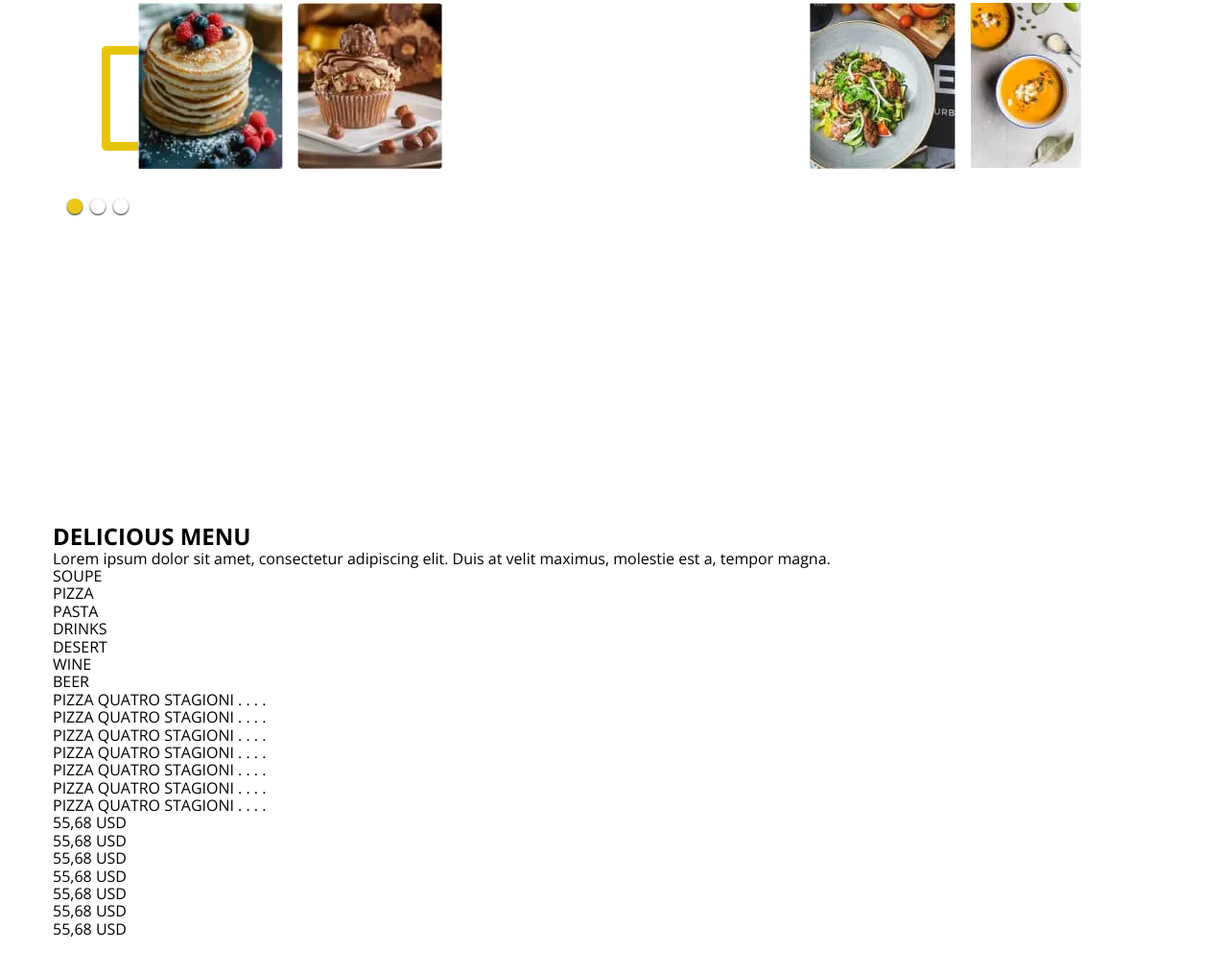
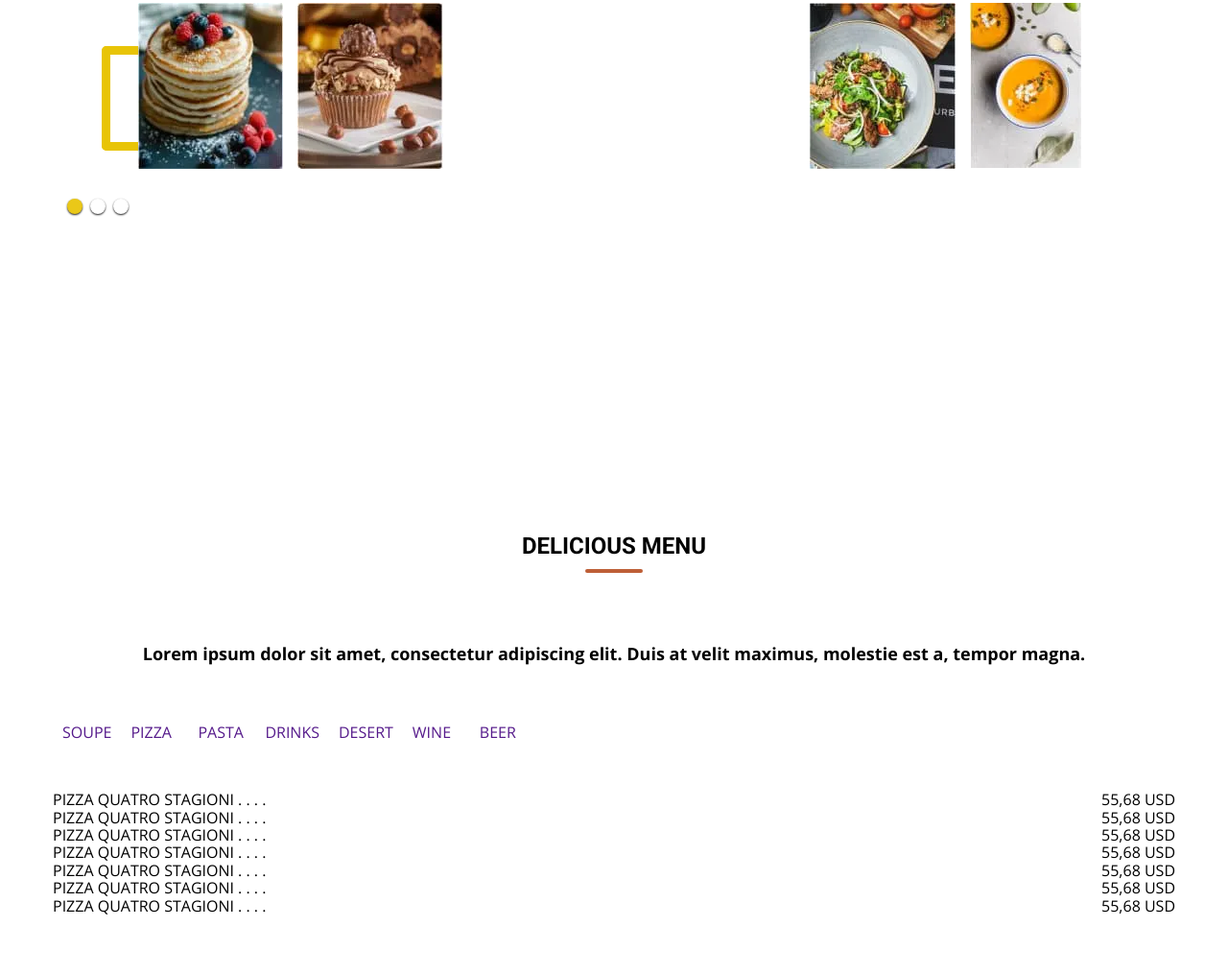
Before and after one commit to ValeriaL123/restaurant-project, a plain HTML site: page index.html in a window 1280 px wide. Shown: the part 2311-3326 px from the top of the page at 96% size. Drawn offline with nearby package versions, Linux system fonts and the light colour scheme.

Commit message:
Оформление секции Menu

```diff
--- a/index.html
+++ b/index.html
@@ -264,19 +264,48 @@
      <h2 class="menu__title">DELICIOUS MENU</h2>
       <p class="menu__text">Lorem ipsum dolor sit amet, consectetur adipiscing elit. Duis at velit maximus, molestie est a, tempor magna.</p>
 
-      <ul>
-        <li>SOUPE</li>
-        <li>PIZZA</li>
-        <li>PASTA</li>
-        <li>DRINKS</li>
-        <li>DESERT</li>
-        <li>WINE</li>
-        <li>BEER</li>
+      <ul class="menu__list">
+        <li class="menu__item">
+
+          <a href="" class="menu__link">SOUPE</a>
+
+        </li>
+        <li class="menu__item">
+
+          <a href="" class="menu__link">PIZZA</a>
+
+        </li>
+        <li class="menu__item">
+
+          <a href="" class="menu__link">PASTA</a>
+
+        </li>
+        <li class="menu__item">
+
+          <a href="" class="menu__link">DRINKS</a>
+
+        </li>
+        <li class="menu__item">
+
+          <a href="" class="menu__link">DESERT</a>
+
+        </li>
+        <li class="menu__item">
+
+          <a href="" class="menu__link">WINE</a>
+
+        </li>
+        <li class="menu__item">
+
+          <a href="" class="menu__link">BEER</a>
+
+        </li>
       </ul>
 <!-- дать флекс направление колумн -->
       <div class="wrapper-menu">
+
       <ul>
-        <li>PIZZA QUATRO STAGIONI  . . . .</li>
+        <li >PIZZA QUATRO STAGIONI . . . .</li>
         <li>PIZZA QUATRO STAGIONI  . . . .</li>
         <li>PIZZA QUATRO STAGIONI  . . . .</li>
         <li>PIZZA QUATRO STAGIONI  . . . .</li>
--- a/sass/main/_menu.scss
+++ b/sass/main/_menu.scss
@@ -2,3 +2,73 @@
   padding-top: 74px;
   padding-bottom: 74px;
 }
+
+.menu__title{
+  font-family: $title-font;
+  font-weight: 900;
+  font-size: 24px;
+  line-height: 2;
+  text-align: center;
+  text-transform: uppercase;
+  color: #000000;
+  margin-bottom: 71px;
+  &::after{
+    content:"";
+    display: block;
+    width: 60px;
+    height: 4px;
+    background-color: $social-link-accent-color;
+    border-radius: 58px;
+    margin: 0 auto;
+  }
+}
+
+.menu__text{
+  font-weight: bold;
+  font-size: 18px;
+  line-height: 1.55;
+  text-align: center;
+  color: #000000;
+  margin-bottom: 40px;
+}
+
+// menu
+.menu__list{
+  display: flex;
+  align-items: center;
+  flex-wrap: wrap;
+  margin-bottom: 33px;
+}
+
+// .menu__item{
+//   border-right: 1px solid rgba(51, 51, 51, 0.2);
+//   &:not(:last-child){
+//   margin-right: 15px;
+// }
+//   }
+
+// .menu__item:nth-child(4){
+//   border-style: none;
+// }
+
+.menu__link{
+  padding-top: 18px;
+  padding-bottom: 18px;
+  padding-left: 10px;
+  padding-right: 10px;
+  display: block;
+  &::after{
+    content:'';
+    display: block;
+    height: 1px;
+    width: 50px;
+    transform: rotate(90deg);
+    color: rgba(51, 51, 51, 0.2);
+  }
+
+}
+
+.wrapper-menu{
+  display: flex;
+  justify-content: space-between;
+}
```
Also changed, not shown: css/main.css, css/main.min.css, 3 other files.
